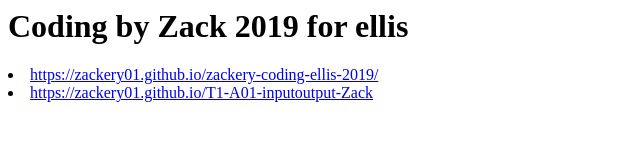
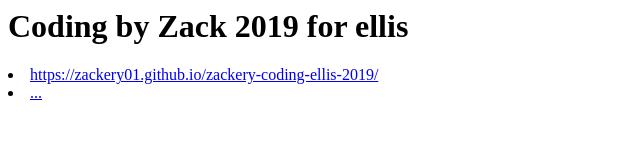
Before and after one commit to Zackery01/zackery-coding-ellis-2019, a plain HTML site: page index.html in a window 1280 px wide. Shown: the whole page, without its empty margins (0-640 px from the left). Drawn offline with Linux system fonts and the light colour scheme.

Commit message:
Update index.html

```diff
--- a/index.html
+++ b/index.html
@@ -1,4 +1,4 @@
 <h1> Coding by Zack 2019 for ellis </h1>
 
 <li><a href="https://zackery01.github.io/zackery-coding-ellis-2019/">https://zackery01.github.io/zackery-coding-ellis-2019/</a>
-<li><a href="https://zackery01.github.io/T1-A01-inputoutput-Zack">https://zackery01.github.io/T1-A01-inputoutput-Zack</a>
+<li><a href="...">...</a>
```
